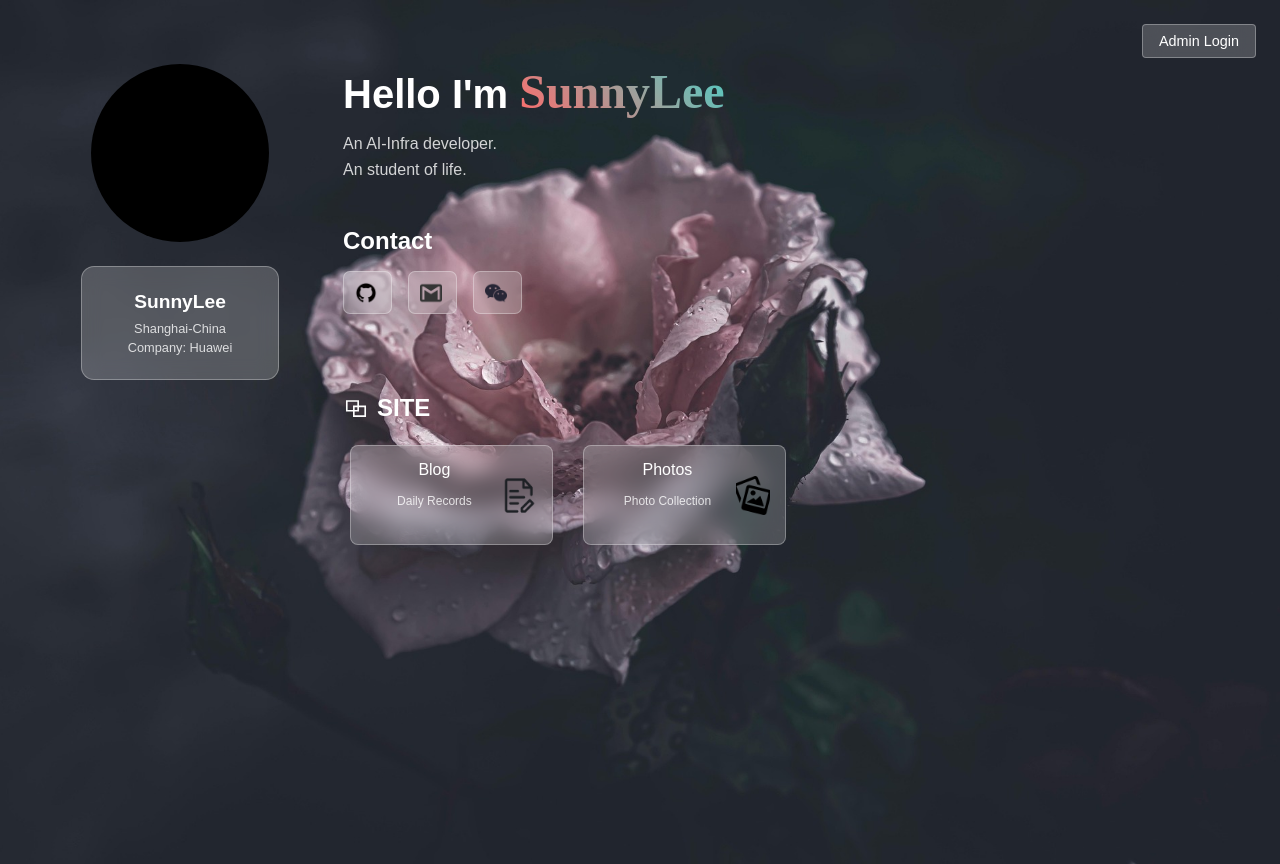
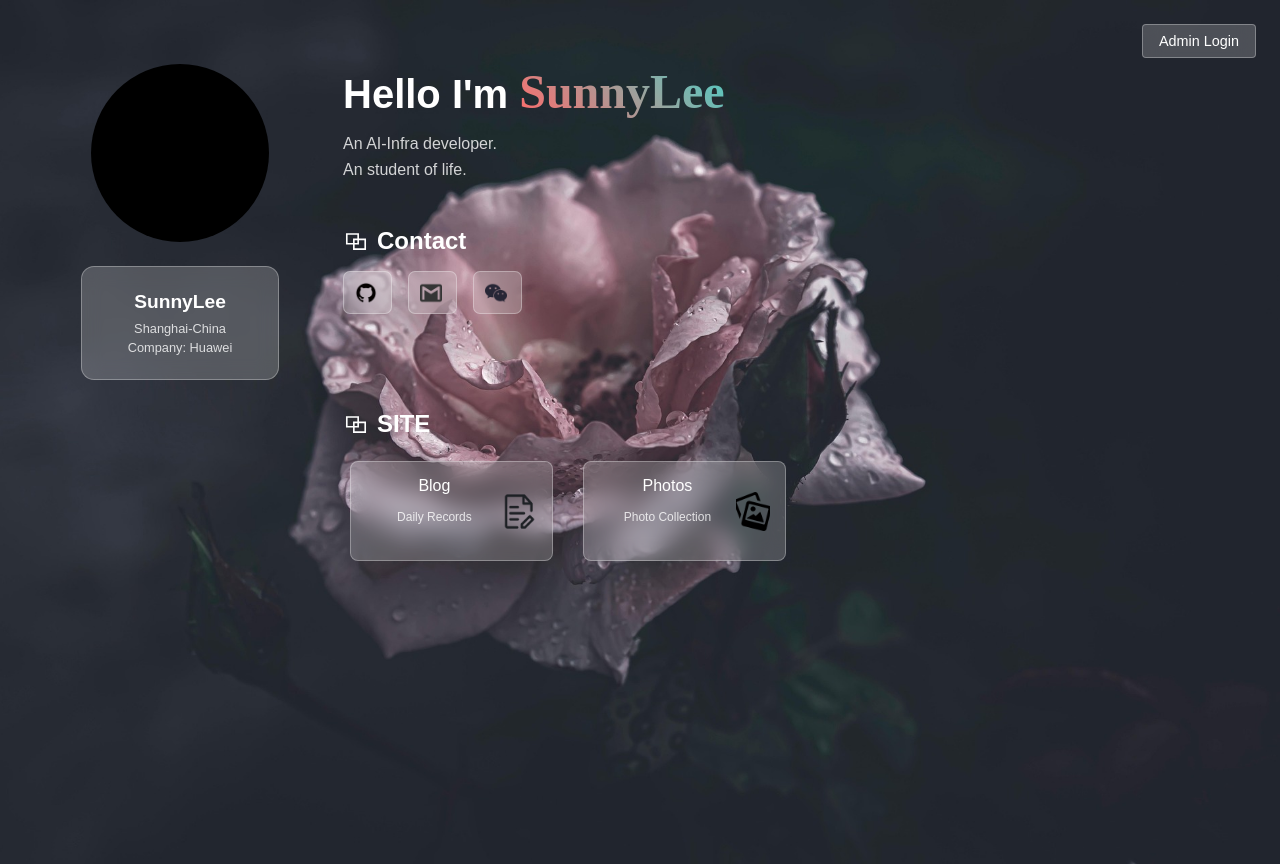
Before and after one commit to SunnyLee151064/my-web, a Next.js app: page / in a window 1280 px wide. Built offline with nearby package versions, Linux system fonts and the light colour scheme.

Commit message:
Fix contact spacing, add logo, and fix button navigation

```diff
--- a/src/app/page.tsx
+++ b/src/app/page.tsx
@@ -268,13 +268,18 @@ export default function Home() {
           </div>
 
           {/* 社交媒体卡片 */}
-          <div style={{ marginBottom: '4rem' }}>
+          <div style={{ marginBottom: '5rem' }}>
             <h3 style={{
               margin: '0 0 1rem',
               fontSize: '1.5rem',
               color: 'white',
-              fontWeight: '600'
+              fontWeight: '600',
+              display: 'flex',
+              alignItems: 'center'
             }}>
+              <svg className="icon" viewBox="0 0 1024 1024" version="1.1" xmlns="http://www.w3.org/2000/svg" style={{ marginRight: '8px', width: '26px', height: '26px', fill: 'white' }}>
+                <path d="M629.333333 202.666667v213.333333h277.333334v448h-512v-213.333333h-277.333334v-448h512z m213.333334 277.333333h-213.333334v170.666667h-170.666666v149.333333h384v-320z m-277.333334-213.333333h-384v320h213.333334v-170.666667h170.666666v-149.333333z m0 213.333333h-106.666666v106.666667h106.666666v-106.666667z"/>
+              </svg>
               Contact
             </h3>
             <div style={{
@@ -457,7 +462,10 @@ export default function Home() {
               gap: '1rem'
             }}>
               <button
-                onClick={() => router.push('/blog')}
+                onClick={() => {
+                  console.log('Navigating to /blog');
+                  router.push('/blog');
+                }}
                 style={{
                   margin: '7px',
                   display: 'flex',
@@ -470,22 +478,31 @@ export default function Home() {
                   height: '100px',
                   width: 'calc(25% - 15px)',
                   transition: 'opacity 0.5s ease, background-color 0.2s ease, border 0.2s ease, transform 0.3s ease',
-                  cursor: 'pointer'
+                  cursor: 'pointer',
+                  zIndex: 1
                 }}
                 onMouseEnter={(e) => {
+                  try {
                     (e.currentTarget as HTMLElement).style.transform = 'translateY(-2px)';
                     (e.currentTarget as HTMLElement).style.background = 'rgba(255, 255, 255, 0.3)';
                     const title = e.currentTarget.querySelector('div div:first-child');
                     if (title) {
                       (title as HTMLElement).style.fontSize = '18px';
                     }
+                  } catch (error) {
+                    console.error('Error in mouse enter:', error);
+                  }
                 }}
                 onMouseLeave={(e) => {
+                  try {
                     (e.currentTarget as HTMLElement).style.transform = 'translateY(0)';
                     (e.currentTarget as HTMLElement).style.background = 'rgba(255, 255, 255, 0.2)';
                     const title = e.currentTarget.querySelector('div div:first-child');
                     if (title) {
                       (title as HTMLElement).style.fontSize = '16px';
+                    }
+                  } catch (error) {
+                    console.error('Error in mouse leave:', error);
                   }
                 }}
               >
@@ -528,7 +545,10 @@ export default function Home() {
               </button>
 
               <button
-                onClick={() => router.push('/photos')}
+                onClick={() => {
+                  console.log('Navigating to /photos');
+                  router.push('/photos');
+                }}
                 style={{
                   margin: '7px',
                   display: 'flex',
@@ -541,22 +561,31 @@ export default function Home() {
                   height: '100px',
                   width: 'calc(25% - 15px)',
                   transition: 'opacity 0.5s ease, background-color 0.2s ease, border 0.2s ease, transform 0.3s ease',
-                  cursor: 'pointer'
+                  cursor: 'pointer',
+                  zIndex: 1
                 }}
                 onMouseEnter={(e) => {
+                  try {
                     (e.currentTarget as HTMLElement).style.transform = 'translateY(-2px)';
                     (e.currentTarget as HTMLElement).style.background = 'rgba(255, 255, 255, 0.3)';
                     const title = e.currentTarget.querySelector('div div:first-child');
                     if (title) {
                       (title as HTMLElement).style.fontSize = '18px';
                     }
+                  } catch (error) {
+                    console.error('Error in mouse enter:', error);
+                  }
                 }}
                 onMouseLeave={(e) => {
+                  try {
                     (e.currentTarget as HTMLElement).style.transform = 'translateY(0)';
                     (e.currentTarget as HTMLElement).style.background = 'rgba(255, 255, 255, 0.2)';
                     const title = e.currentTarget.querySelector('div div:first-child');
                     if (title) {
                       (title as HTMLElement).style.fontSize = '16px';
+                    }
+                  } catch (error) {
+                    console.error('Error in mouse leave:', error);
                   }
                 }}
               >
```
Lines whose indentation alone changed are shown as unchanged.
